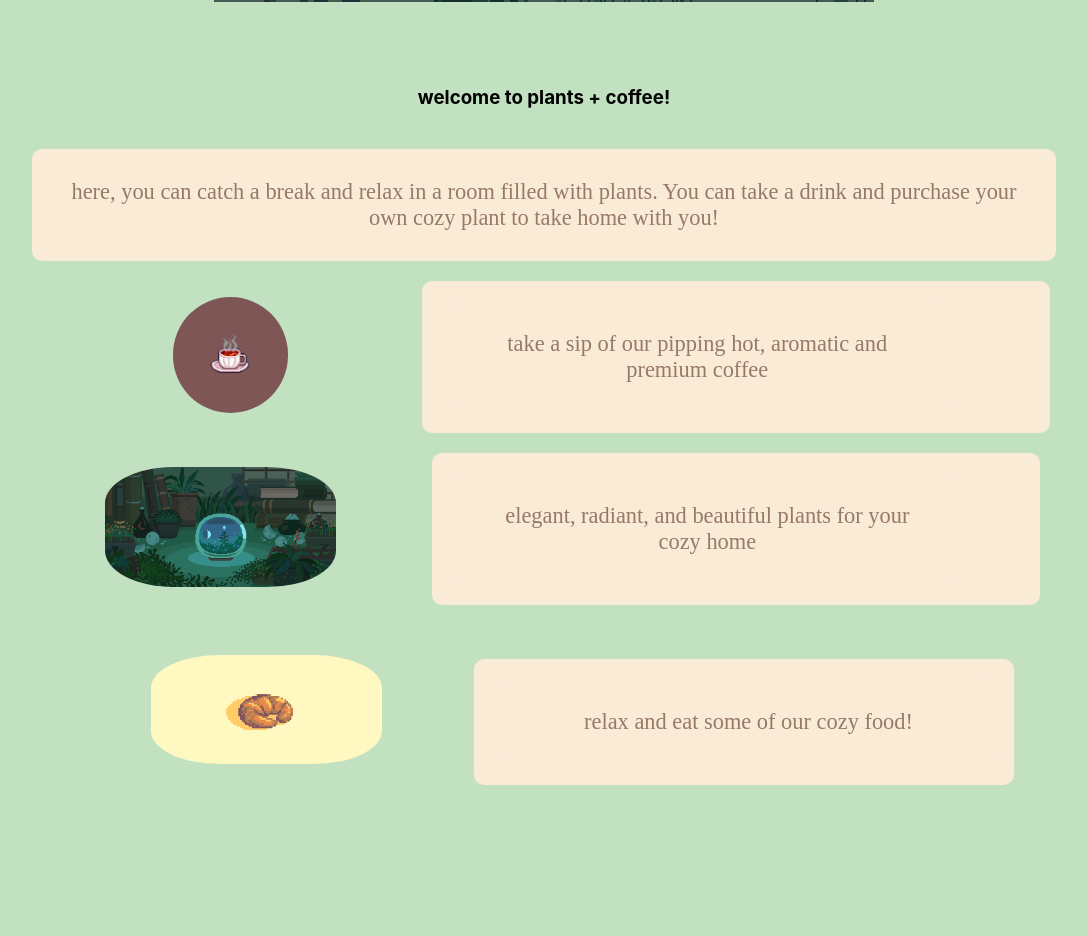
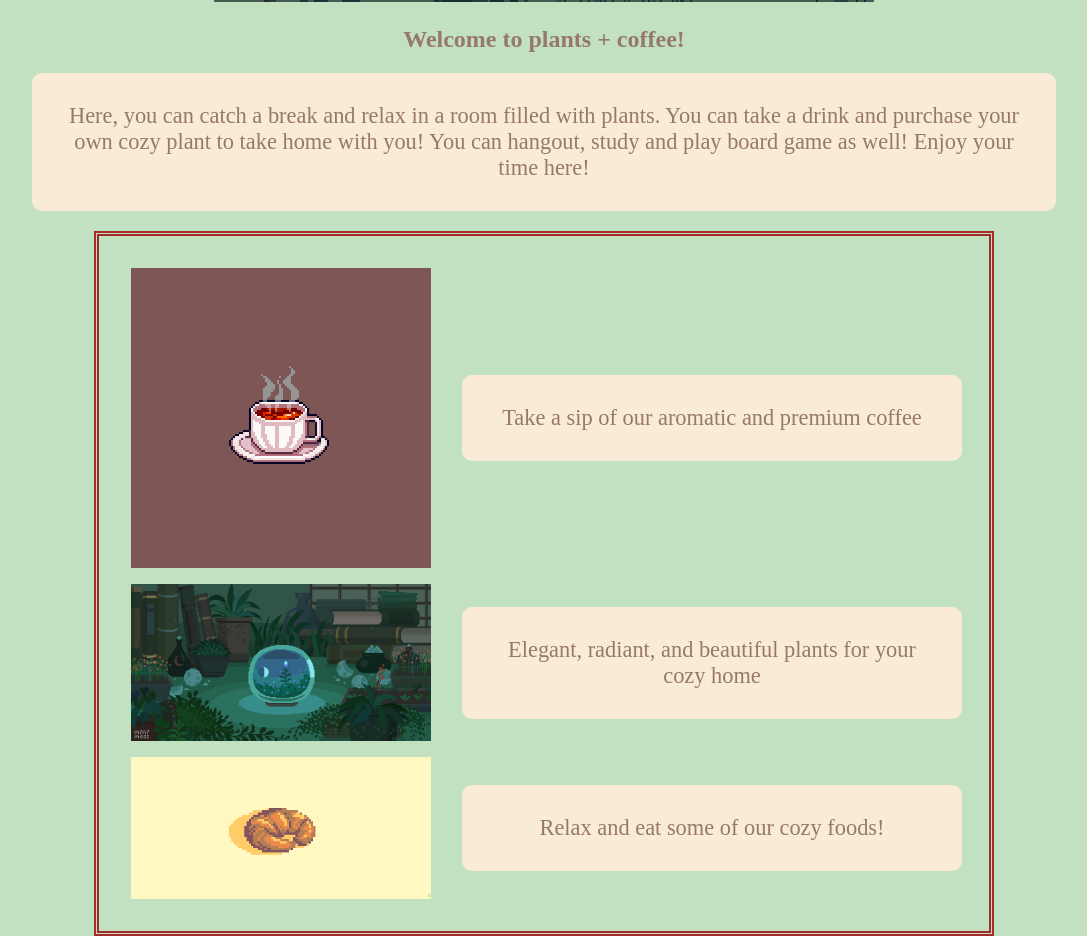
Before and after one commit to Ferduse/ux-project1, a React (Create React App) app: page / in a window 1280 px wide. Shown: the part 580-1516 px from the top of the page, without its empty margins (96-1183 px from the left). Before the commit the page ends 1378 px from the top, so only its background shows below. Built offline with nearby package versions, Linux system fonts and the light colour scheme.

Commit message:
fixed home page

```diff
--- a/src/components/Home.js
+++ b/src/components/Home.js
@@ -5,13 +5,11 @@ import sharing from './img/sharing.jpg'
 import plant1 from './img/plant1.gif'
 import croissant1 from './img/croissant.png'
 
-import Card from './Card';
 
-const description = 'Take a sip.'
 
 function Home() {
     return (
-        <><><div className='title'>
+        <><div className='title'>
             <center>
                 <h1> plants + coffee </h1>
                 <h2> a cozy vibe </h2>
@@ -20,61 +18,39 @@ function Home() {
                 <img src={planthome} />
             </center>
         </div>
-            <br>
-            </br>
-            <br>
-            </br>
-            <br>
-            </br>
-            <br>
-            </br>
+<br></br>
+        <h2>
+            Welcome to plants + coffee!
+        </h2>
 
-            <h3>welcome to plants + coffee!</h3>
-                <br></br>
-            <div className='content'>
-                <p>
-                here, you can catch a break and relax in a room
+        <div className='content'>
+            <p>
+                Here, you can catch a break and relax in a room
                 filled with plants. You can take a drink and purchase
                 your own cozy plant to take home with you!
-                </p>
 
-            </div></>
+                You can hangout, study and play board game as well!
 
-            <div className='box1'>
-                <div className='image'>
-                    <img className="coffee1" src={coffee1}></img>
-                </div>
-            <div className='coffee1_t'>
-            <p>
-                take a sip of our pipping hot, aromatic and premium coffee
+                Enjoy your time here!
             </p>
-            </div>
-        </div>
-
-        <div className='box2'>
-            <div className='image'>
-                <img className='plant1' src={plant1}></img>
-            </div>
-        <div className='plant1_t'>
-            <p>
-                elegant, radiant, and beautiful plants for your cozy home
-            </p>
-        </div>
-        </div>
-
-        <div className='box3'>
-            <div className='image'>
-                <img className='croissant1' src={croissant1}></img>
-            </div>
-        <div className='croissant1_t'>
-            <p>
-                relax and eat some of our cozy food!
-            </p>
-        </div>
         </div>
 
 
-            </>
+        <div className='main'>
+                <img className='img' src={coffee1}></img>
+                <p>
+                    Take a sip of our aromatic and premium coffee
+                </p>
+                <img className='img' src={plant1}></img>
+                <p>
+                    Elegant, radiant, and beautiful plants for your cozy home
+                </p>
+                <img className='img' src={croissant1}></img>
+                <p>
+                    Relax and eat some of our cozy foods!
+                </p>
+            </div>
+        </>
     );
 }
 
--- a/src/components/Plants.js
+++ b/src/components/Plants.js
@@ -27,15 +27,15 @@ function Plants() {
         <div className='plants'>
                 <img className='img' src={plant1}></img>
                 <p>
-                wondrous leaf . . . . . . . . . . . . $30.99
+                Wondrous leaf . . . . . . . . . . . . $30.99
                 </p>
                 <img className='img' src={pottedplant}></img>
                 <p>
-                potted plant . . . . . . . . . . . . $20.99
+                Potted plant . . . . . . . . . . . . $20.99
                 </p>
                 <img className='img' src={mon}></img>
                 <p>
-                monstera plant . . . . . . . . . . . . $15.99
+                Monstera plant . . . . . . . . . . . . $15.99
                 </p>
 
             </div></>
--- a/src/components/css/Home.css
+++ b/src/components/css/Home.css
@@ -9,6 +9,12 @@ body {
     font-family: "EB Garamond";
     font-weight: bold;
 
+}
+h2 {
+    color: #967969;
+    font-family: "EB Garamond";
+    align-self: center;
+    justify-content: center;
 }
 
 .content {
@@ -32,71 +38,20 @@ p {
     flex-wrap: wrap;
 
 }
+.main {
+    display: grid;
+    padding: 2rem;
+    grid-template-columns: 300px 1fr;
+    gap: 1rem;
+    align-items: center;
+    max-width: 900px;
+    margin: 0 auto;
+    border: 5px solid;
+    border-color: brown;
+    border-style: double;
 
-.box1 {
-    display: flex;
-    align-items: center;
-    justify-content: center;
-}
-.image {
-    flex-basis: 30%;
-}
-.coffee1{
-    height: 30%;
-    width: 30%;
-    border-radius: 50%;
-}
-
-.coffee1_t{
-    background-color: antiquewhite;
-    font-size: 1.4rem;
-    border-radius: 10px;
-    padding-left: 10px;
-    color: #967969;
-    font-family: "EB Garamond";
-}
-
-.box2 {
-    display: flex;
-    align-items: center;
-    justify-content: center;
-}
-
-.plant1{
-    height: 60%;
-    width: 60%;
-    border-radius: 30%;
-}
-
-.plant1_t{
-    background-color: antiquewhite;
-    font-size: 1.4rem;
-    border-radius: 10px;
-    padding-left: 10px;
-    color: #967969;
-    margin: 20px;
-    font-family: "EB Garamond";
-}
-
-.box3 {
-    display: flex;
-    align-items: center;
-    justify-content: center;
-}
-
-.croissant1{
-    height: 60%;
-    width: 60%;
-    border-radius: 30%;
-    margin: 30px;
-}
-
-.croissant1_t{
-    background-color: antiquewhite;
-    font-size: 1.4rem;
-    border-radius: 10px;
-    padding-left: 10px;
-    margin: 20px 0 0 15px;
-    color: #967969;
-    font-family: "EB Garamond";
-}
+  }
+  img {
+    max-width: 100%;
+    height: auto;
+  }
```
